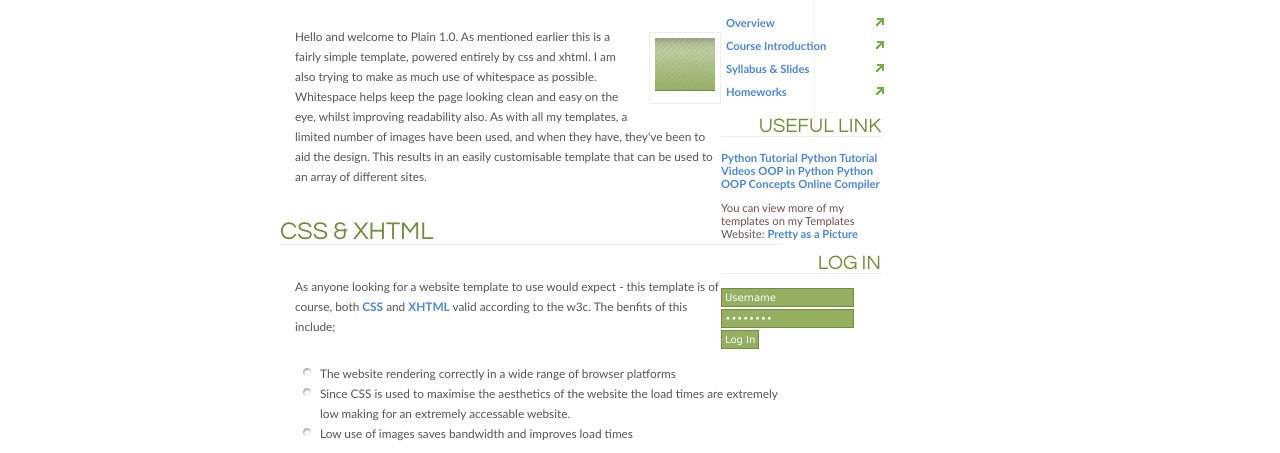
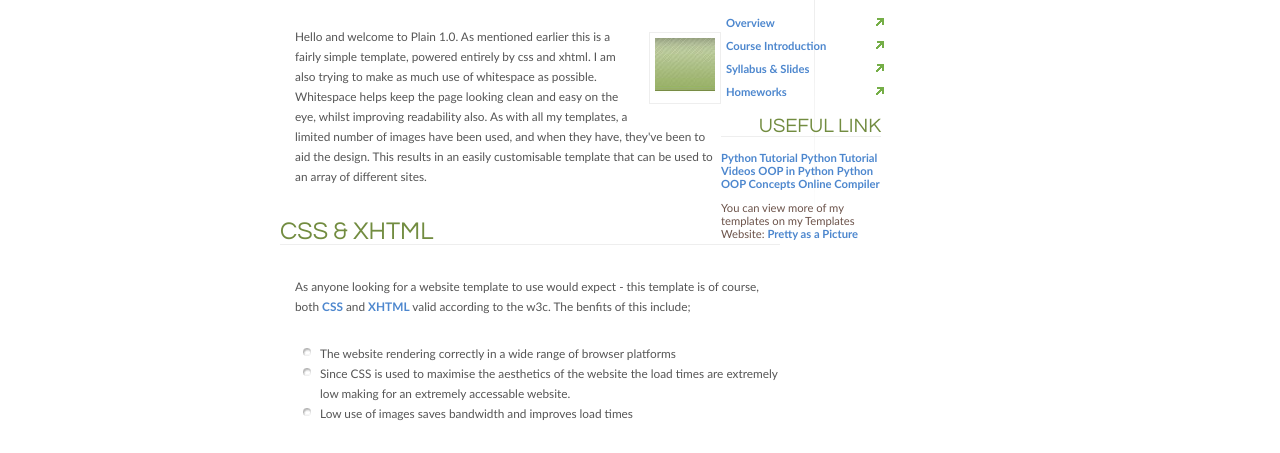
Before and after one commit to cypaislab/ece198.github.io, a plain HTML site: page index.html in a window 1280 px wide. Shown: the part 329-782 px from the top of the page. Drawn offline with Linux system fonts and the light colour scheme.

Commit message:
Update index.html

```diff
--- a/index.html
+++ b/index.html
@@ -55,12 +55,12 @@
 							You can view more of my templates on my Templates Website: <a href="http://xij.p0wned.org/prettyasapicture/">Pretty as a Picture</a>
 					</p>
 
-					<h1>Log In</h1>
+<!-- 					<h1>Log In</h1>
 					<input type="text" value="Username" />
 					<br />
 					<input name="" type="password" value="Password" />
 					<br />
-					<input type="button" value="Log In" />
+					<input type="button" value="Log In" /> -->
 				</div>
 
 				<div id="mainbar">
```
